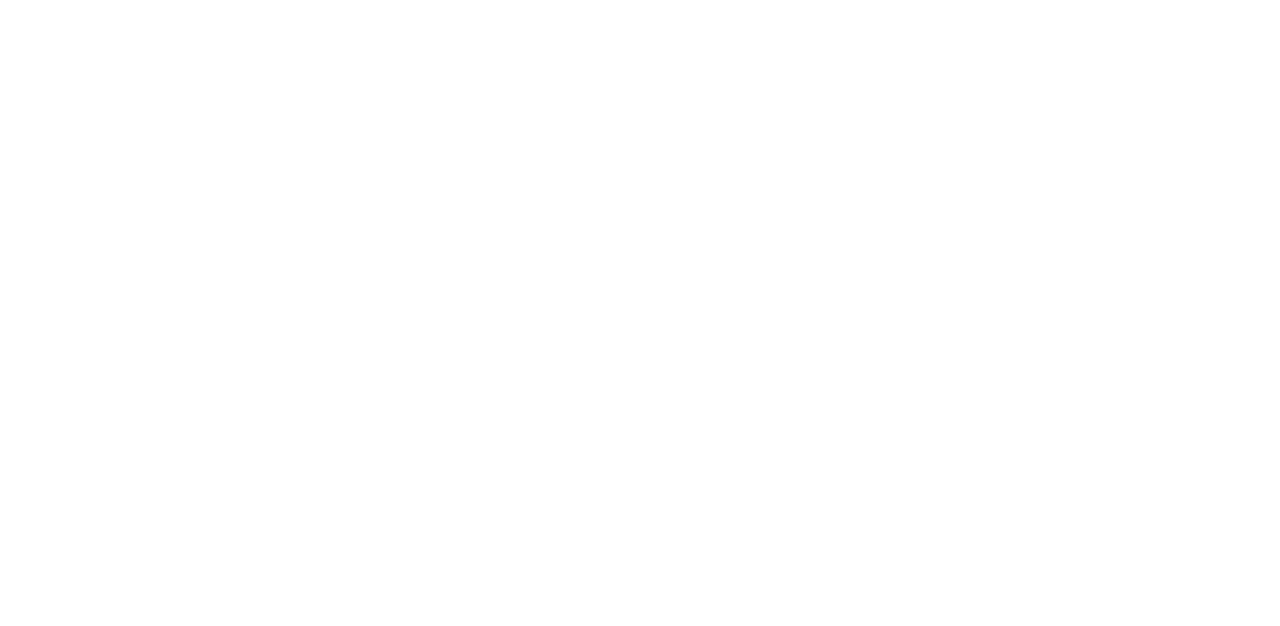
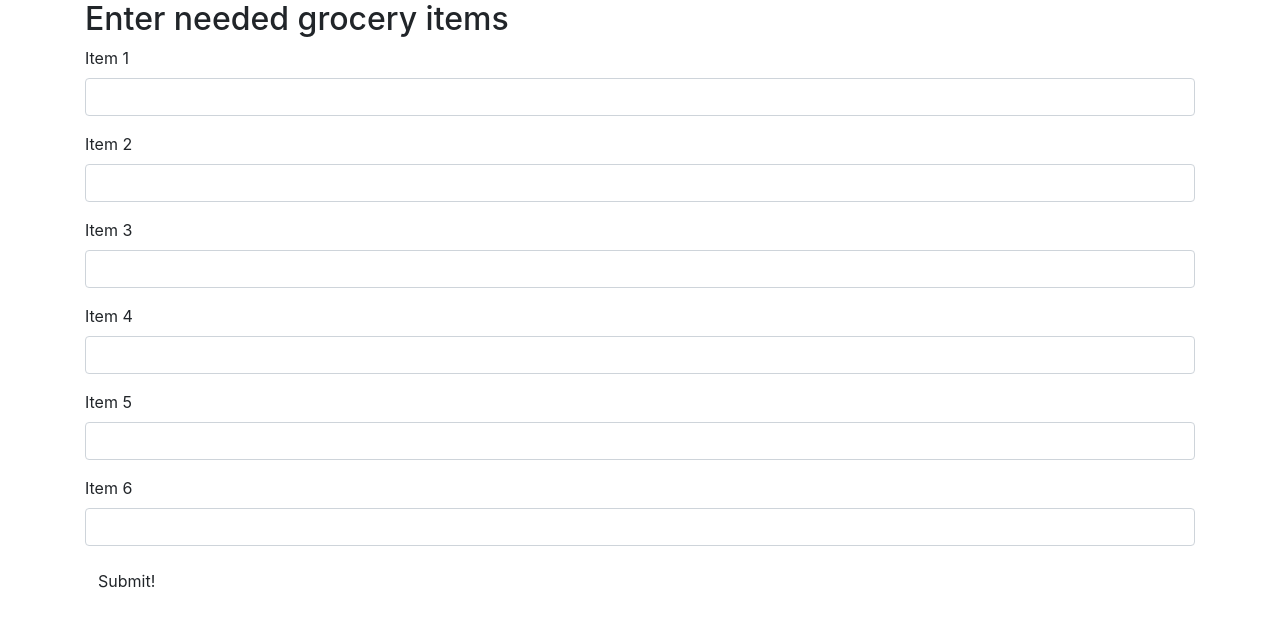
Before and after one commit to Dave-Sterry/groceries, a plain HTML site: page index.html in a window 1280 px wide. Drawn offline with Linux system fonts and the light colour scheme.

Commit message:
add hmtl template and scripts
Co-authored-by: Jeff Chiu <jwchiu82@gmail.com>

```diff
--- a/index.html
+++ b/index.html
@@ -8,6 +8,36 @@
   <title>Placeholder</title>
 </head>
 <body>
+  <div class='container'>
+    <h2>Enter needed grocery items</h2>
+    <form id="formOne">
+      <div class="form-group">
+        <label for="item1">Item 1</label>
+        <input id='item1' class="form-control" type='text'>
+      </div>
+      <div class="form-group">
+        <label for="item2">Item 2</label>
+        <input id='item2' class="form-control" type='text'>
+      </div>
+      <div class="form-group">
+        <label for="item3">Item 3</label>
+        <input id='item3' class="form-control" type='text'>
+      </div>
+      <div class="form-group">
+        <label for="item4">Item 4</label>
+        <input id='item4' class="form-control" type='text'>
+      </div>
+      <div class="form-group">
+        <label for="item5">Item 5</label>
+        <input id='item5' class="form-control" type='text'>
+      </div>
+      <div class="form-group">
+        <label for="item6">Item 6</label>
+        <input id='item6' class="form-control" type='text'>
+      </div>
+      <button type="submit" class='btn'>Submit!</button>
+    </form>
+  </div>
 
 </body>
 </html>
--- a/js/scripts.js
+++ b/js/scripts.js
@@ -0,0 +1,6 @@
+$(document).ready(function() {
+  $("#formOne").submit(function(){
+    const list =[];
+
+  });
+});
```
